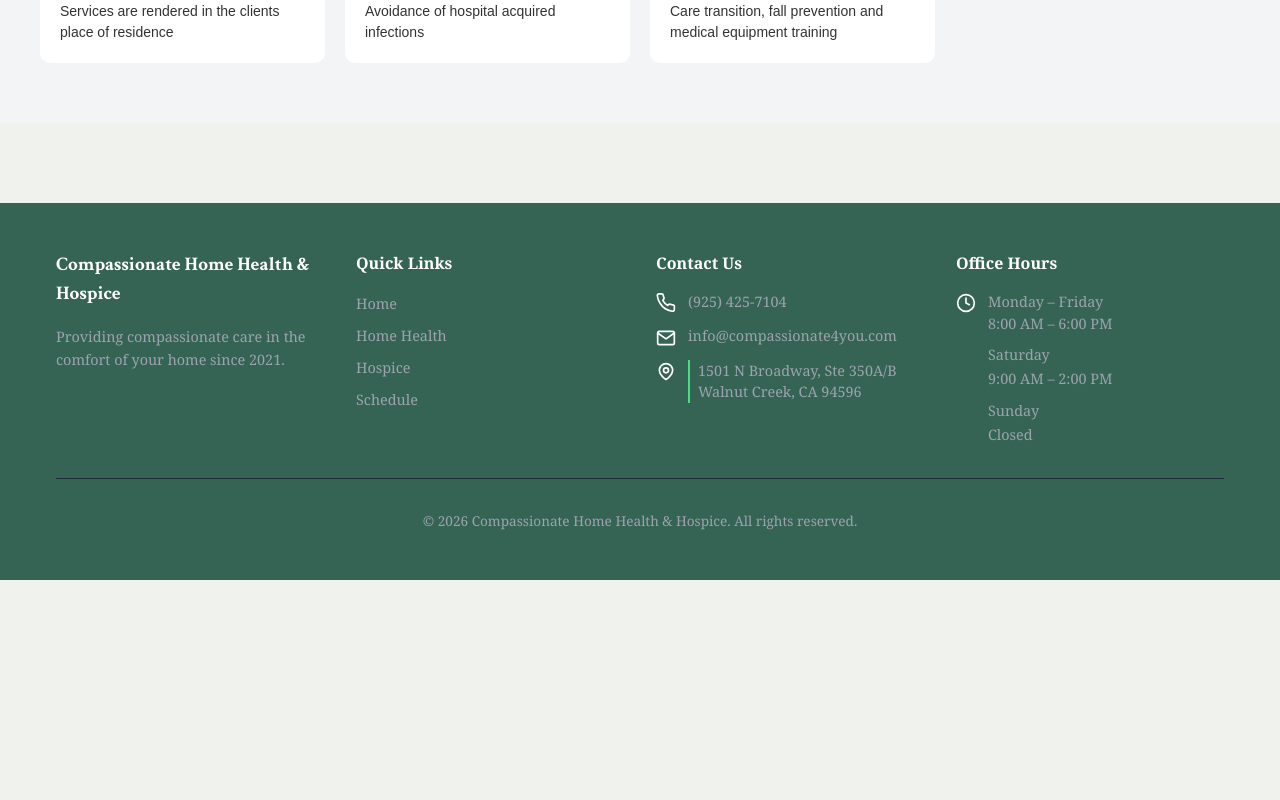
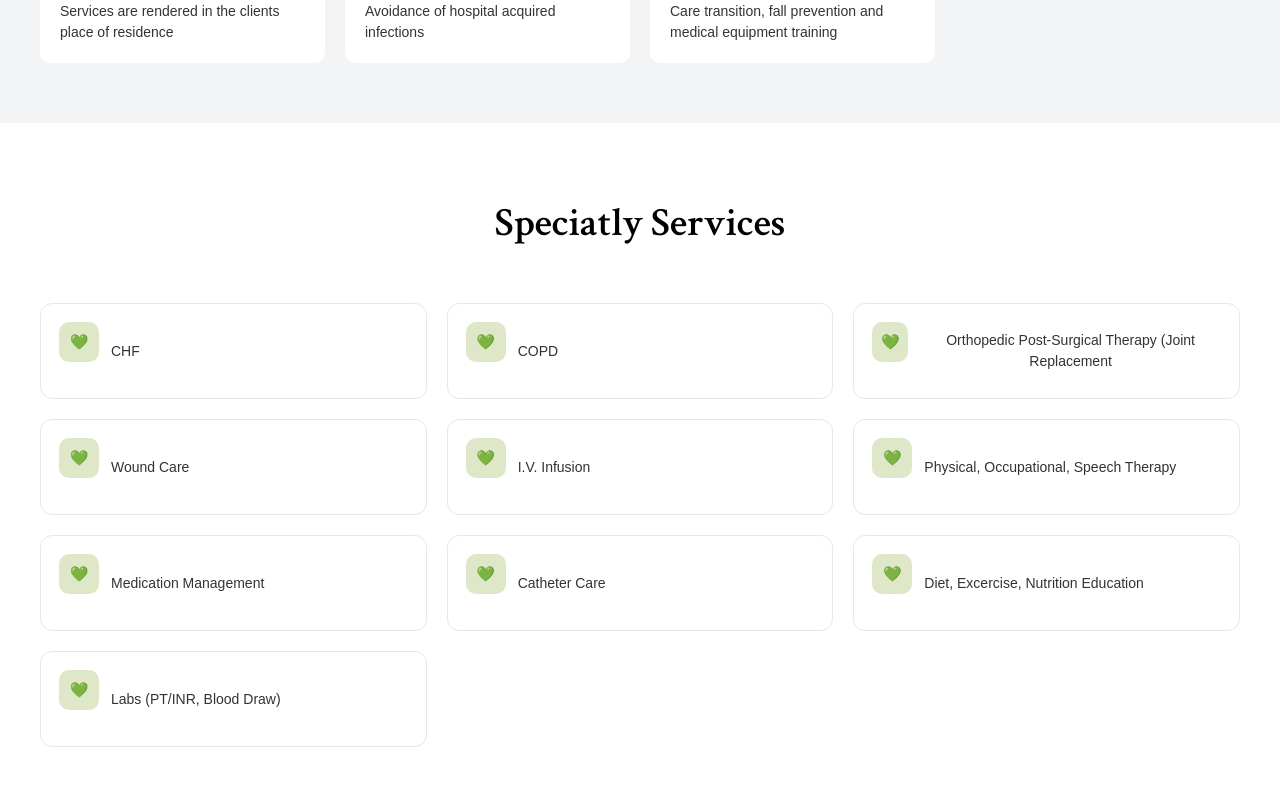
Before and after one commit to Compassionate4you/Compassionate4youSite, a React (Vite) app in the folder client/: page /home-health in a window 1280 px wide. Shown: the part 1920-2720 px from the top of the page. Before the commit the page ends 2500 px from the top, so only its background shows below. Built offline with nearby package versions, Linux system fonts and the light colour scheme.

Commit message:
Finished work for Jira sotries #226, 230

```diff
--- a/client/src/pages/HomeHealthPage.jsx
+++ b/client/src/pages/HomeHealthPage.jsx
@@ -113,6 +113,63 @@ function HomeHealthPage() {
                 ))
                 </div>
             </section>
+
+            {/*SPECUALTY SECTION*/}
+            <section className="specialty-section">
+                <h2 className="specialty-title">Speciatly Services</h2>
+
+                <div className="specialty-grid">
+                    <div className="specialty-card">
+                        <div className="specialty-icon">💚</div>
+                        <p className="specialty-text">CHF</p>
+                    </div>
+
+                    <div className="specialty-card">
+                        <div className="specialty-icon">💚</div>
+                        <p className="specialty-text">COPD</p>
+                    </div>
+
+                    <div className="specialty-card">
+                        <div className="specialty-icon">💚</div>
+                        <p className="specialty-text">Orthopedic Post-Surgical Therapy (Joint Replacement</p>
+                    </div>
+
+                    <div className="specialty-card">
+                        <div className="specialty-icon">💚</div>
+                        <p className="specialty-text">Wound Care</p>
+                    </div>
+
+                    <div className="specialty-card">
+                        <div className="specialty-icon">💚</div>
+                        <p className="specialty-text">I.V. Infusion</p>
+                    </div>
+
+                    <div className="specialty-card">
+                        <div className="specialty-icon">💚</div>
+                        <p className="specialty-text">Physical, Occupational, Speech Therapy</p>
+                    </div>
+
+                    <div className="specialty-card">
+                        <div className="specialty-icon">💚</div>
+                        <p className="specialty-text">Medication Management</p>
+                    </div>
+
+                    <div className="specialty-card">
+                        <div className="specialty-icon">💚</div>
+                        <p className="specialty-text">Catheter Care</p>
+                    </div>
+
+                    <div className="specialty-card">
+                        <div className="specialty-icon">💚</div>
+                        <p className="specialty-text">Diet, Excercise, Nutrition Education</p>
+                    </div>
+
+                    <div className="specialty-card">
+                        <div className="specialty-icon">💚</div>
+                        <p className="specialty-text">Labs (PT/INR, Blood Draw)</p>
+                    </div>
+                </div>
+            </section>
         </main>
     );
 }
--- a/client/src/styles/homehealth.css
+++ b/client/src/styles/homehealth.css
@@ -190,3 +190,56 @@
 .adv-card:hover {
     transform: translateY(-5px);
 }
+
+/*secialty section for jira #230 */
+.specialty-section{
+    padding: 60px 40px;
+    background: #ffffff;
+    text-align: center;
+}
+
+.specialty-title{
+    font-size: 64;
+    font-weight:600;
+    margin-bottom: 40px;
+    color: black;
+}
+
+.specialty-grid{
+    display: grid;
+    grid-template-columns: repeat(3, 1fr);
+    gap:20px;
+}
+
+.specialty-card{
+    background: white;
+    padding: 18px;
+    border-radius: 12px;
+    display: flex;
+    align-items: center;
+    gap:12px;
+    border: 1px solid #e5e7eb;
+    transition: all 0.3s ease;
+}
+
+.specialty-card:hover{
+    transform: translateY(-3px);
+    box-shadow: 0 6px 15px rgba(0,0,0,0.1);
+}
+
+.specialty-icon{
+    width: 40px;
+    height: 40px;
+    background-color: #dfe7c9;
+    border-radius: 10px;
+    display: flex;
+    align-items: center;
+    justify-content: center;
+    font-size: 15px;
+    margin-bottom: 18px;
+}
+
+.specialty-text{
+    font-size: 14px;
+    color: #333;
+}
```
